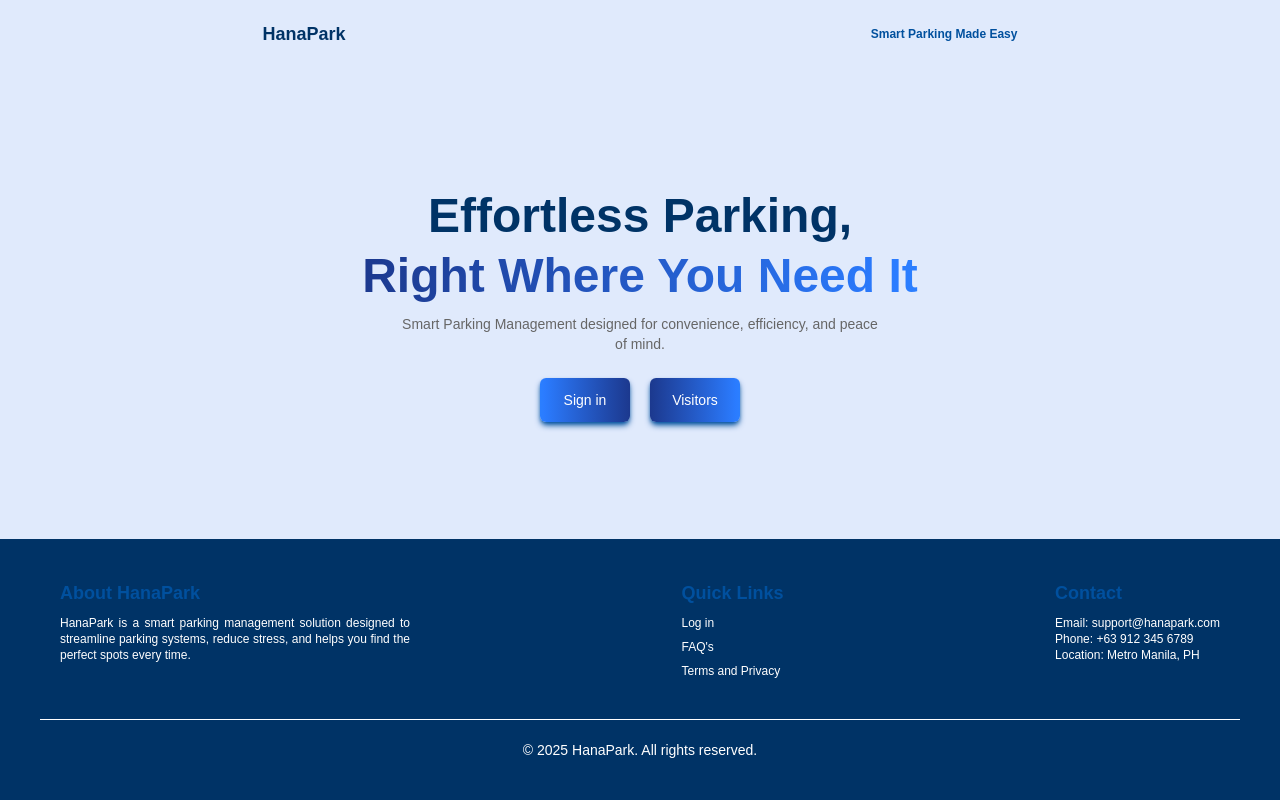
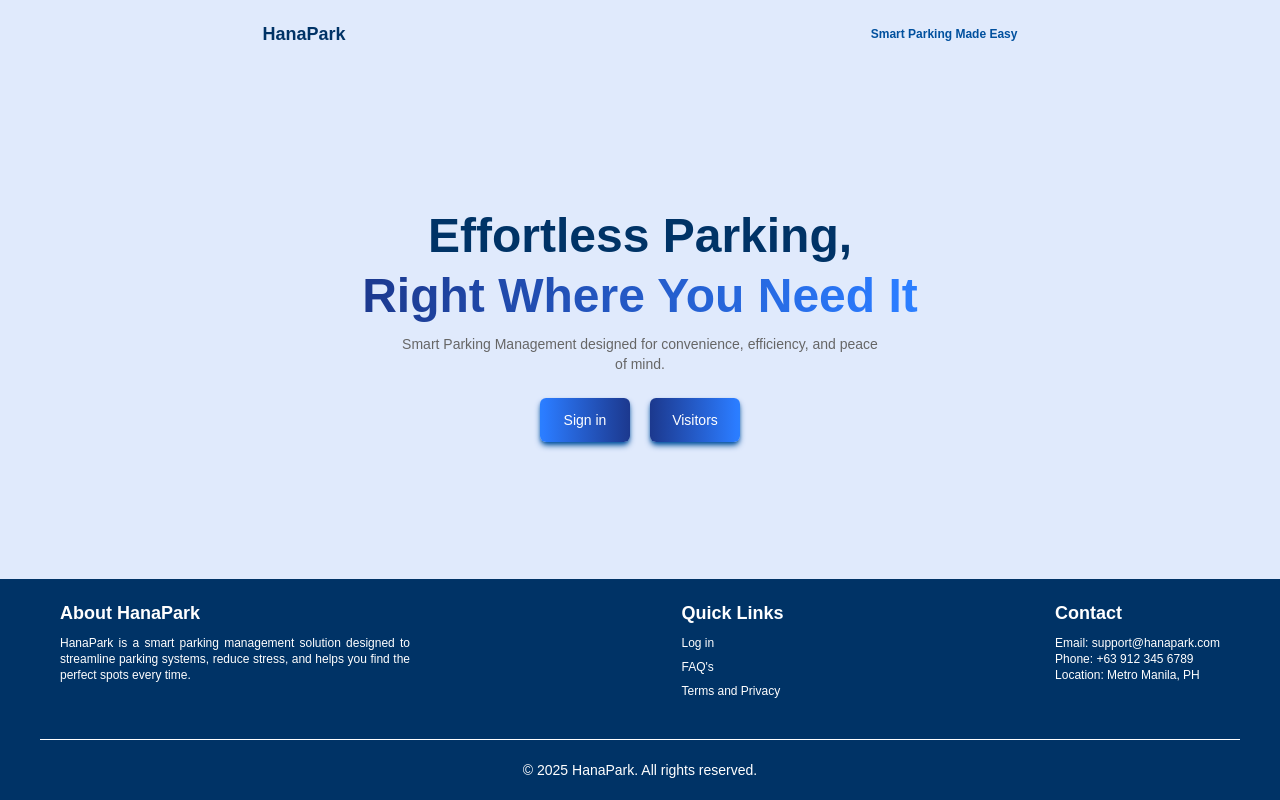
Before and after one commit to prodby-david/Capstone-Project-HanaPark-, a React (Vite) app in the folder client/: page / in a window 1280 px wide. Built offline with nearby package versions, Linux system fonts and the light colour scheme; no server answers.

Commit message:
style: adjust padding

```diff
--- a/client/src/components/footers/footer.jsx
+++ b/client/src/components/footers/footer.jsx
@@ -3,21 +3,19 @@ import { Link } from 'react-router-dom';
 
 const Footer = () => {
   return (
-    <footer className="bg-color text-white w-full py-10">
-      {/* Main Content */}
+    <footer className="bg-color text-white w-full py-5">
+
       <div className="max-w-[1200px] mx-auto flex flex-col md:flex-row justify-between items-center md:items-start gap-10 px-5">
 
-        {/* About Section */}
         <div className="flex flex-col items-center md:items-start text-center md:text-left">
-          <h2 className="font-semibold text-lg text-color-3">About HanaPark</h2>
+          <h2 className="font-semibold text-lg text-white">About HanaPark</h2>
           <p className="max-w-[350px] mt-2 text-xs text-justify">
             HanaPark is a smart parking management solution designed to streamline parking systems, reduce stress, and helps you find the perfect spots every time.
           </p>
         </div>
 
-        {/* Quick Links */}
         <div className="flex flex-col items-center md:items-start text-center md:text-left">
-          <h2 className="font-semibold text-lg text-color-3">Quick Links</h2>
+          <h2 className="font-semibold text-lg text-white">Quick Links</h2>
           <ul className="mt-2 grid grid-cols-2 gap-x-5 gap-y-2 md:flex md:flex-col text-xs">
             <li><Link to='/sign-in' className="hover:text-color-3">Log in</Link></li>
             <li><Link to='/faqs' className="hover:text-color-3">FAQ's</Link></li>
@@ -25,9 +23,8 @@ const Footer = () => {
           </ul>
         </div>
 
-        {/* Contact */}
         <div className="flex flex-col items-center md:items-start text-center md:text-left text-xs">
-          <h2 className="font-semibold text-lg text-color-3 mb-2">Contact</h2>
+          <h2 className="font-semibold text-lg text-white mb-2">Contact</h2>
           <p>Email: support@hanapark.com</p>
           <p>Phone: +63 912 345 6789</p>
           <p>Location: Metro Manila, PH</p>
```
